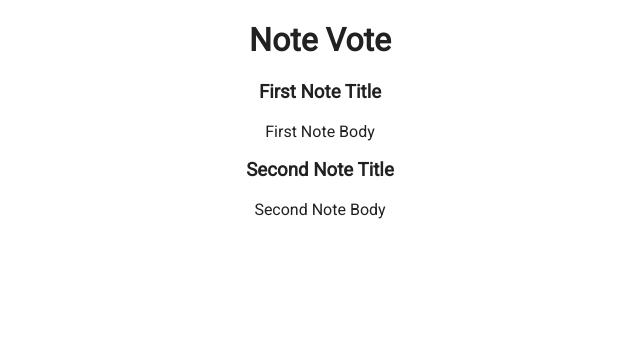
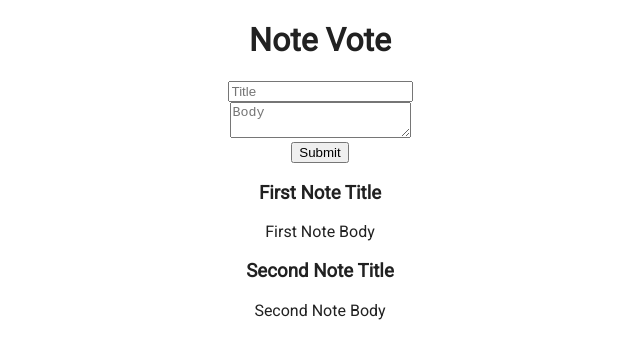
Before and after one commit to amelieoller/note-vote, a React app: page / in a window 1280 px wide. Shown: the top 358 px of the page, without its empty margins (320-960 px from the left). Built offline with nearby package versions, Linux system fonts and the light colour scheme.

Commit message:
Add firebase config and NoteForm component

```diff
--- a/src/components/App/App.js
+++ b/src/components/App/App.js
@@ -2,6 +2,7 @@ import React, { Component } from 'react';
 import styles from './App.css';
 import NoteCard from '../NoteCard/NoteCard';
 import _ from 'lodash';
+import NoteForm from '../NoteForm/NoteForm'
 
 class App extends Component {
 	constructor(props) {
@@ -37,6 +38,7 @@ class App extends Component {
 		return (
 			<div className={styles.container}>
 				<h1>Note Vote</h1>
+				<NoteForm />
 				{this.renderNotes()}
 			</div>
 		);
--- /dev/null
+++ b/src/components/NoteForm/NoteForm.js
@@ -0,0 +1,17 @@
+import React, { Component } from 'react';
+
+const NoteForm = () => {
+	return (
+		<div>
+			<form>
+				<input type="text" placeholder="Title" />
+				<br/>
+				<textarea type="text" placeholder="Body" />
+				<br/>
+				<input type="submit"/>
+			</form>
+		</div>
+	);
+};
+
+export default NoteForm;
```
Also changed, not shown: firebase.js (added, +14 -0 lines).
